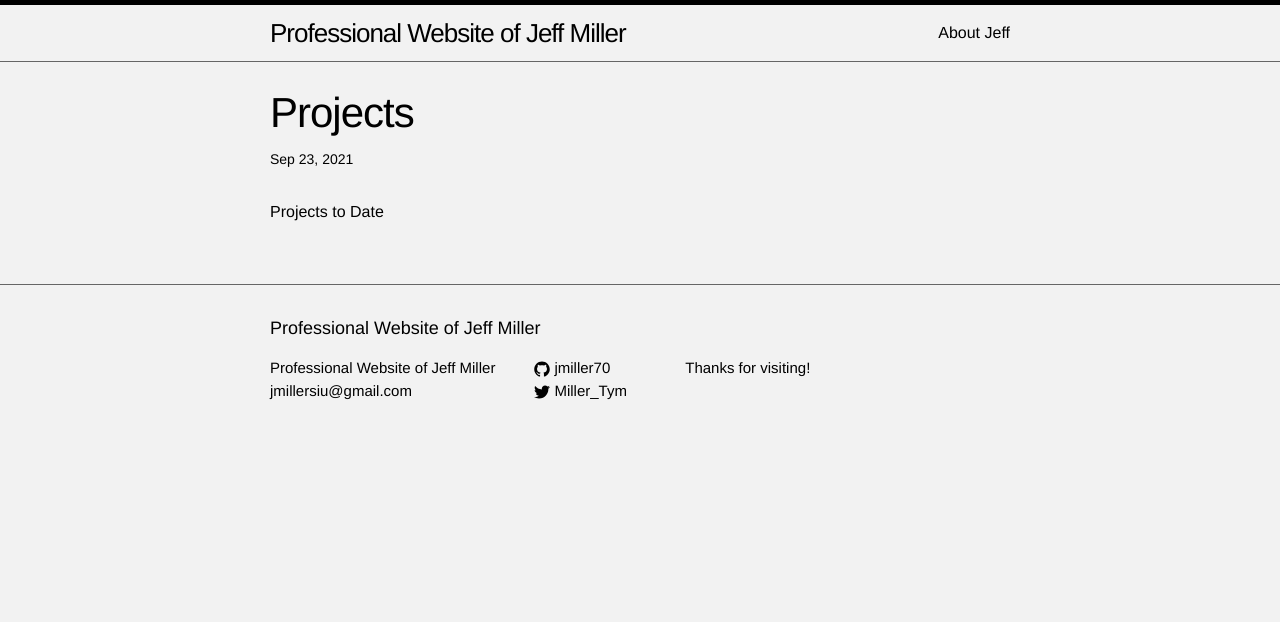
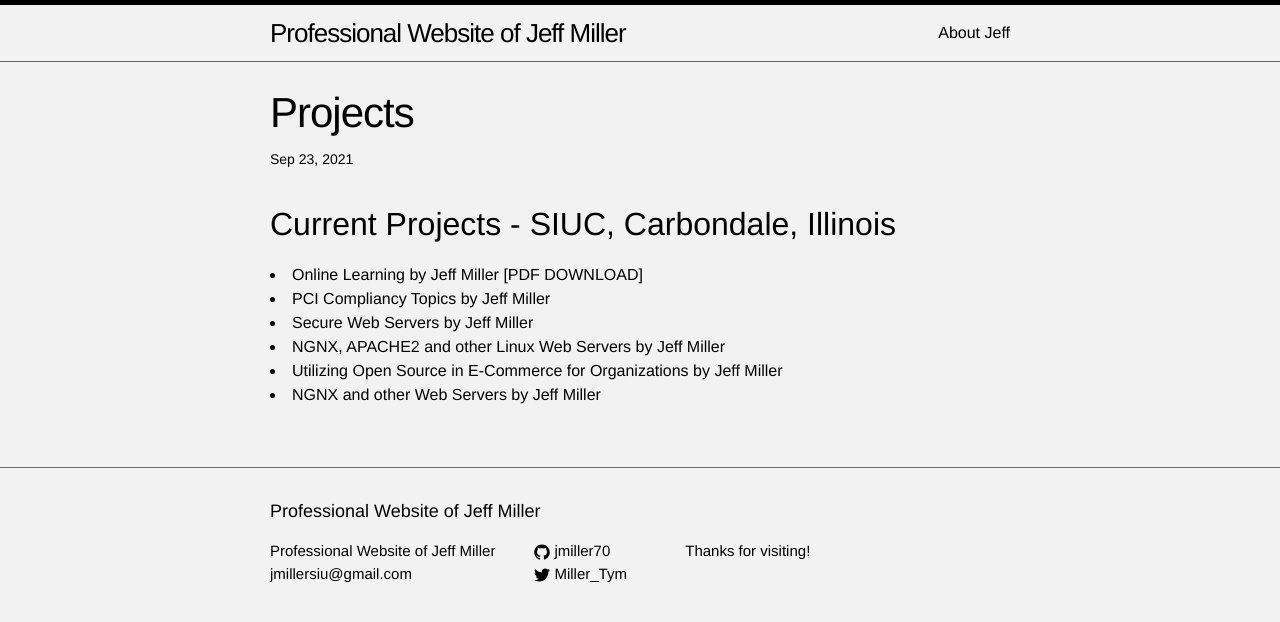
Before and after one commit to jmillersiu/jmillersiu.github.io, a Jekyll site: the page built from _posts/2021-09-23-projects.markdown, in a window 1280 px wide. Shown: the top 622 px of the page. Built offline with Jekyll 4.4.1, drawn with Linux system fonts in a browser that asks for light colours.

Commit message:
Update 2021-09-23-projects.markdown

```diff
--- a/_posts/2021-09-23-projects.markdown
+++ b/_posts/2021-09-23-projects.markdown
@@ -4,4 +4,11 @@ title:  "Projects"
 date:   2021-09-23 13:11:36
 categories: jekyll update
 ---
-Projects to Date
+Current Projects - SIUC, Carbondale, Illinois
+---
+<li>Online Learning by Jeff Miller <a href="https://jmillersiu.github.io/assets/Miller_Online_Learning_pdf.pdf" download>[PDF DOWNLOAD]</a></li>
+<li>PCI Compliancy Topics by Jeff Miller</li>
+<li>Secure Web Servers by Jeff Miller</li>
+<li>NGNX, APACHE2 and other Linux Web Servers by Jeff Miller</li>
+<li>Utilizing Open Source in E-Commerce for Organizations by Jeff Miller</li>
+<li>NGNX and other Web Servers by Jeff Miller</li>
```
